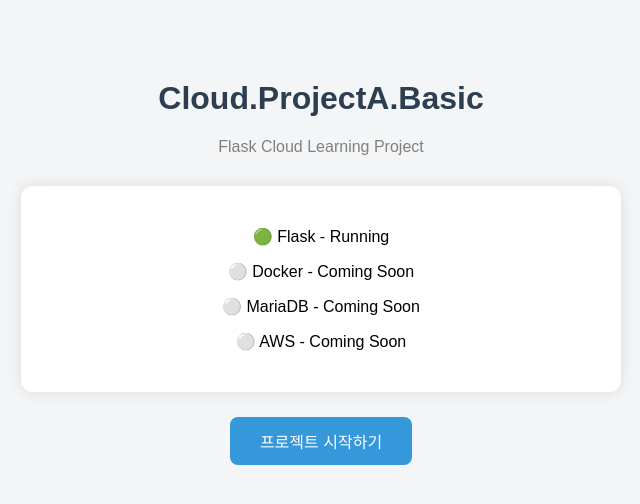
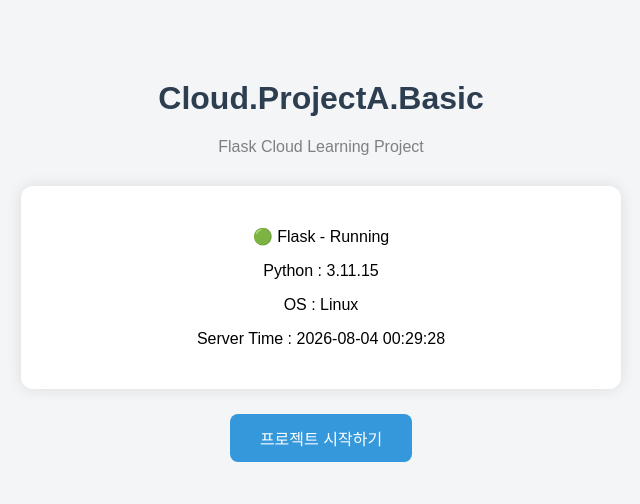
Before and after one commit to a65635466/Cloud.ProjectA.Basic, a Flask app: page / in a window 1280 px wide. Shown: the top 504 px of the page, without its empty margins (319-959 px from the left). Run offline with Flask 3, Linux system fonts and the light colour scheme.

Commit message:
Pass server information to HTML using Jinja2

```diff
--- a/app/routes/home.py
+++ b/app/routes/home.py
@@ -1,10 +1,19 @@
 from flask import Blueprint, render_template
+import platform
+from datetime import datetime
 
 # home Blueprint 생성
 home_bp = Blueprint("home", __name__)
 
-# 메인 페이지
 @home_bp.route("/")
 def home():
-    return render_template("index.html")  # render_template() -> Html 파일을 브라우저에 보내는 Flask 함수
-                                          #       문자열 대신 실제 웹페이지를 보여주기 위함
+
+    server_info = {
+        "project": "Cloud.ProjectA.Basic",
+        "python": platform.python_version(),
+        "os": platform.system(),
+        "time": datetime.now().strftime("%Y-%m-%d %H:%M:%S"),
+        "flask_status": "Running"
+    }
+
+    return render_template("index.html", info=server_info)
--- a/templates/index.html
+++ b/templates/index.html
@@ -18,10 +18,13 @@
 
         <div class="card">
 
-            <p>🟢 Flask - Running</p>
-            <p>⚪ Docker - Coming Soon</p>
-            <p>⚪ MariaDB - Coming Soon</p>
-            <p>⚪ AWS - Coming Soon</p>
+            <p>🟢 Flask - {{ info.flask_status }}</p>
+
+            <p>Python : {{ info.python }}</p>
+
+            <p>OS : {{ info.os }}</p>
+
+            <p>Server Time : {{ info.time }}</p>
 
         </div>
 
```
